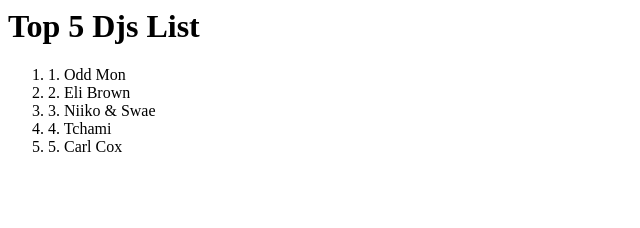
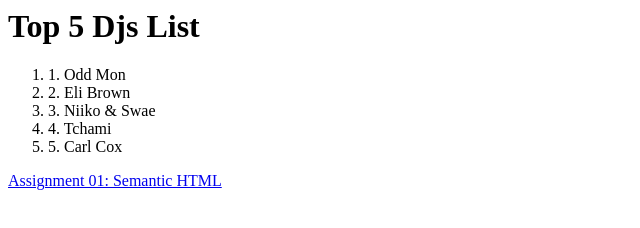
Before and after one commit to torigarc2014/course-portfolio, a plain HTML site: page assignment-01/index.html in a window 1280 px wide. Shown: the whole page, without its empty margins (0-640 px from the left). Drawn offline with Linux system fonts and the light colour scheme.

Commit message:
Update index.html

```diff
--- a/assignment-01/index.html
+++ b/assignment-01/index.html
@@ -13,3 +13,4 @@
         </ol>
     </body>
 </html>
+<a href="assignment-01/">Assignment 01: Semantic HTML</a>
```
